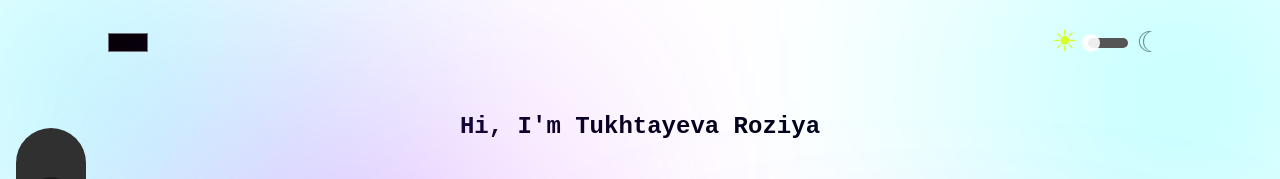
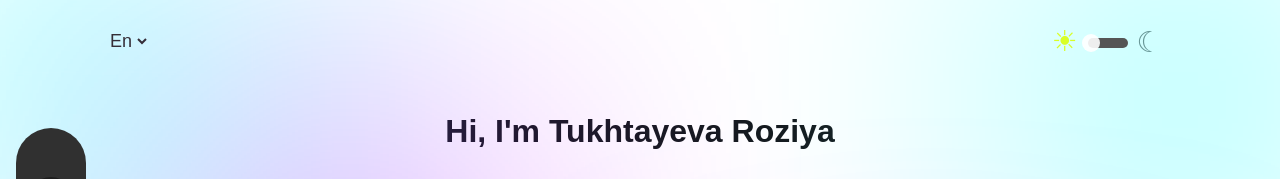
Before and after one commit to TukhtayevaRoziya/My_Portfolio, a React (Create React App) app: page /#/ in a window 1280 px wide. Shown: the top 179 px of the page. Built offline with nearby package versions, Linux system fonts and the light colour scheme.

Commit message:
some fixes in language switch

```diff
--- a/src/App.css
+++ b/src/App.css
@@ -163,7 +163,10 @@ a.MuiButtonBase-root.MuiBottomNavigationAction-root.Mui-selected.active
 .dark .Header_typewriter__gkMMW p,
 .dark{
   color: #fff !important;
+}
 
+.select select{
+  background-color: ;
 }
 @media (min-width: 0) and (max-width: 800.9px) {
   .counter {
--- a/src/components/Header/Header.module.css
+++ b/src/components/Header/Header.module.css
@@ -5,16 +5,17 @@
 }
 
 .typewriter h1 {
-  /* border-right: 1px solid white; */
     white-space: nowrap;
     overflow: hidden;
     white-space: nowrap;
     overflow: hidden;
-  /* animation: typewriter 2s steps(25) 0s 1 normal both; */
     margin: 2rem 0 0.5rem 0;
-  font-size: 24px;
+    font-size: clamp(1.625em, 0.73em + 4.36vw, 2em);
     text-align: center;
-  color: #02021a ;
+    font-weight: 680;
+    font-family: Pacaembu,sans-serif;
+    color: var(--heading-color,var(--color-gray-L800));
+    color: #151a1e;
 }
 
 .typewriter p {
--- a/src/components/Language/TopHeader.css
+++ b/src/components/Language/TopHeader.css
@@ -8,19 +8,25 @@
     margin: auto 0;
 }
 
-.dark .select select{
-    color: #fff;
+.select select{
+    background-color: transparent;
     border: none;
-    background-color: transparent;
+    color: #303030;
     font-size: 18px;
 }
 
-.select select{
-    background-color: #000000;
+.dark .select select{
+    color: #fff;
 }
-
 .dark .select select option{
     background-color: rgb(8 63 88);
+    border: none;
+    color: #fff;
+
+}
+.select select option{
+    background-color: #303030;
+    color: #fff;
     border: none;
 }
 
```
Lines whose indentation alone changed are shown as unchanged.
